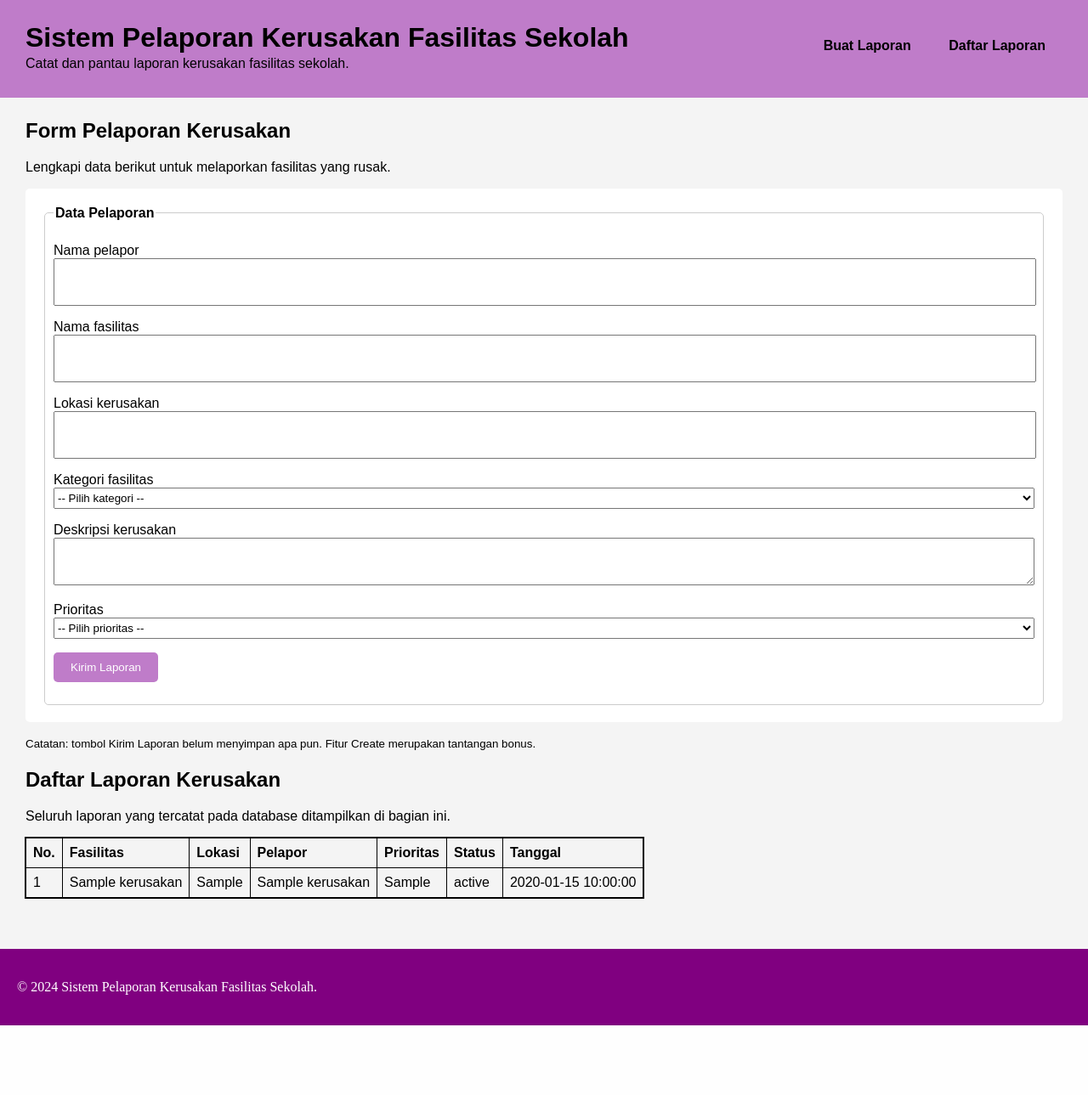
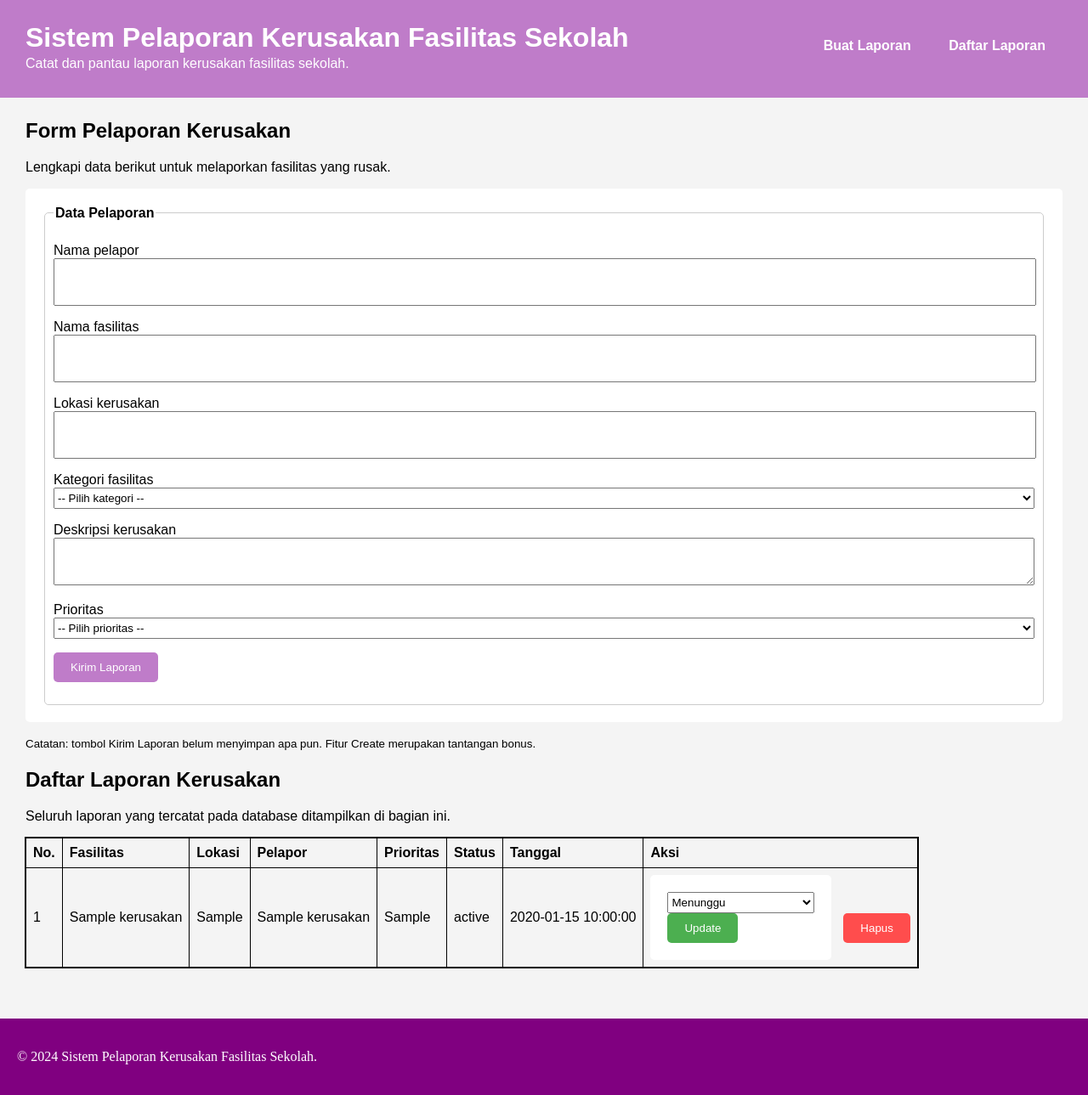
Before and after one commit to HarutoMizutsi/STS-SD-RADITYA-DIKA, a PHP site: page / in a window 1280 px wide. Shown: the whole page at 85% size. Before the commit the page ends 1207 px from the top, so only its background shows below. Run offline with PHP 8.4, Linux system fonts and the light colour scheme; tables that the repository leaves empty or names only in its code hold one stand-in row (values such as "Sample post").

Commit message:
penambahan update dan delete

```diff
--- a/index.php
+++ b/index.php
@@ -52,9 +52,13 @@ if ($_SERVER["REQUEST_METHOD"] == "POST") {
             color: black;
             font-family: Arial, Helvetica, sans-serif;
         }
+        h1 {
+            color: white;
+        }
         header p {
             position: absolute;
             top: 50px;
+            color: white;
         }
         body {
             margin: 0;
@@ -83,7 +87,7 @@ if ($_SERVER["REQUEST_METHOD"] == "POST") {
             background-color: purple;
             color: white;
         }
-        button {
+        .btn-primary {
             background-color: #bf7cc9;
             color: white;
             border: none;
@@ -91,8 +95,30 @@ if ($_SERVER["REQUEST_METHOD"] == "POST") {
             cursor: pointer;
             border-radius: 5px;
         }
+        .update {
+            background-color: #4CAF50;
+            color: white;
+            border: none;
+            padding: 10px 20px;
+            cursor: pointer;
+            border-radius: 5px;
+        }
+        .update:hover {
+            background-color: #45a049;
+        }
+        .deletekey {
+            background-color: #ff4d4d;
+            color: white;
+            border: none;
+            padding: 10px 20px;
+            cursor: pointer;
+            border-radius: 5px;
+        }
+        .deletekey:hover {
+            background-color: #db1a1a;
+        }
         a {
-            color: black;
+            color: white;
             text-decoration: none;
             padding: 10px 20px;
             border-radius: 5px;
@@ -112,6 +138,10 @@ if ($_SERVER["REQUEST_METHOD"] == "POST") {
             background-color: #ffffff;
             padding: 20px;
             border-radius: 5px;
+        }
+        .formupdate {
+            display: inline-block;
+            margin-right: 10px;
         }
         fieldset {
             border: 1px solid #ccc;
@@ -198,7 +228,7 @@ if ($_SERVER["REQUEST_METHOD"] == "POST") {
                         </select>
                     </p>
 
-                    <p><button type="submit">Kirim Laporan</button></p>
+                    <p><button class="btn-primary"type="submit">Kirim Laporan</button></p>
                 </fieldset>
             </form>
             <p><small>Catatan: tombol Kirim Laporan belum menyimpan apa pun. Fitur Create merupakan tantangan bonus.</small></p>
@@ -232,6 +262,7 @@ if ($_SERVER["REQUEST_METHOD"] == "POST") {
                         <th scope="col">Prioritas</th>
                         <th scope="col">Status</th>
                         <th scope="col">Tanggal</th>
+                        <th scope="col">Aksi</th>
                     </tr>
                 </thead>
                 <?php
@@ -239,14 +270,29 @@ if ($_SERVER["REQUEST_METHOD"] == "POST") {
                 $no = 1;
 
                 while ($data = mysqli_fetch_assoc($laporan_kerusakan)) {
+                    $id = $data['id_laporan'] ?? '';
+                    $status_sekarang = $data['status'] ?? 'Menunggu';
+
                     echo "<tr>
                         <td>" . $no++ . "</td>
                         <td>" . $data['nama_fasilitas'] . "</td>
                         <td>" . $data['lokasi'] . "</td>
                         <td>" . $data['nama_pelapor'] . "</td>
                         <td>" . $data['prioritas'] . "</td>
-                        <td>" . $data['status'] . "</td>
+                        <td>" . $status_sekarang . "</td>
                         <td>" . $data['tanggal_laporan'] . "</td>
+                        <td>
+                            <form class='formupdate'action='update.php' method='POST'>
+                                <input type='hidden' name='id_laporan' value='$id'>
+                                <select name='status'>
+                                    <option value='Menunggu' " . ($status_sekarang == 'Menunggu' ? 'selected' : '') . ">Menunggu</option>
+                                    <option value='Diproses' " . ($status_sekarang == 'Diproses' ? 'selected' : '') . ">Diproses</option>
+                                    <option value='Selesai' " . ($status_sekarang == 'Selesai' ? 'selected' : '') . ">Selesai</option>
+                                </select>
+                                <button class='update' type='submit'>Update</button>
+                            </form>
+                            <button class='deletekey' onclick=\"if(confirm('Apakah Anda yakin ingin menghapus laporan ini?')) { window.location.href='delete.php?id_laporan=" . $id . "'; }\">Hapus</button>
+                        </td>
                     </tr>";
                 }
                 ?>
```
Also changed, not shown: delete.php (added, +21 -0 lines), update.php (added, +24 -0 lines).
